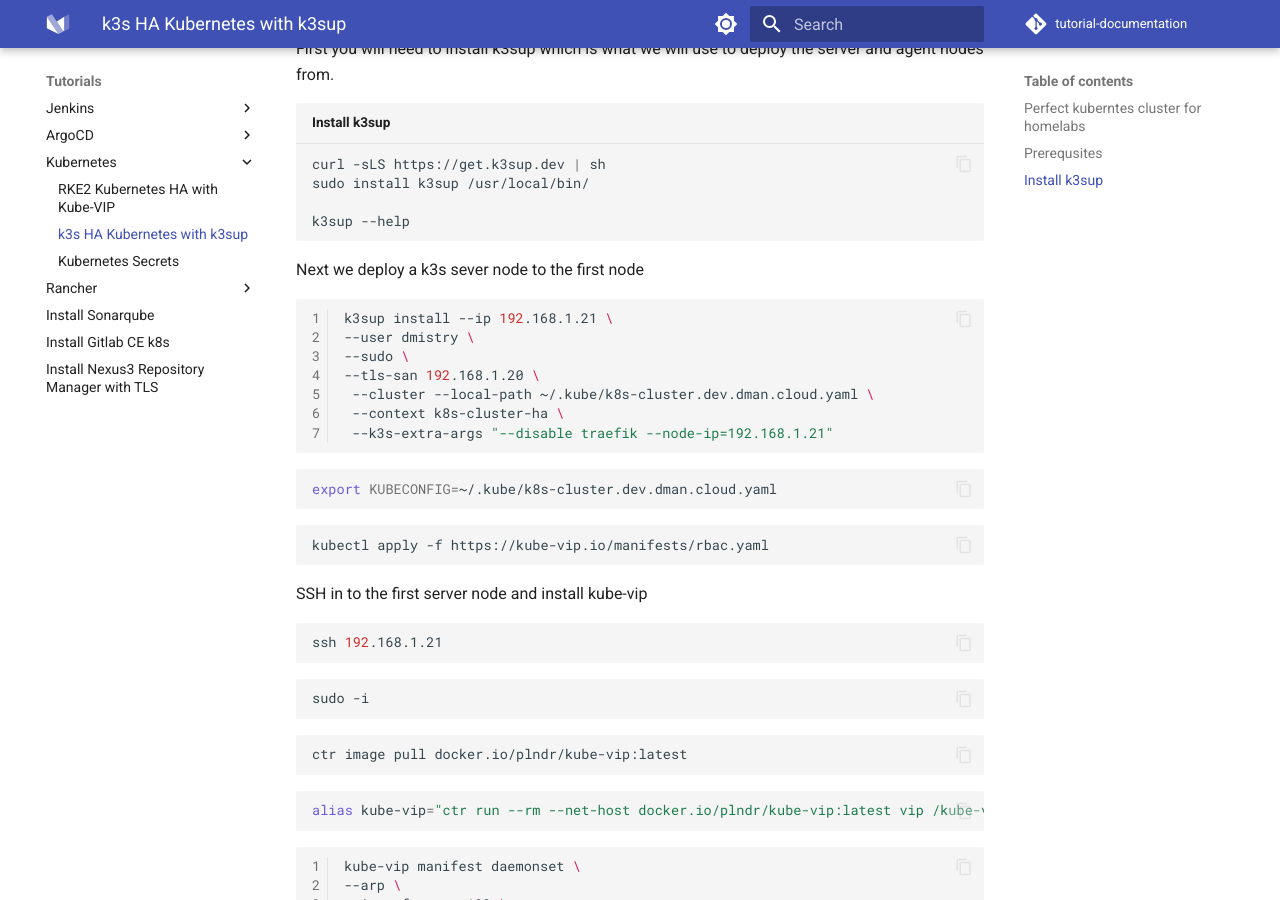
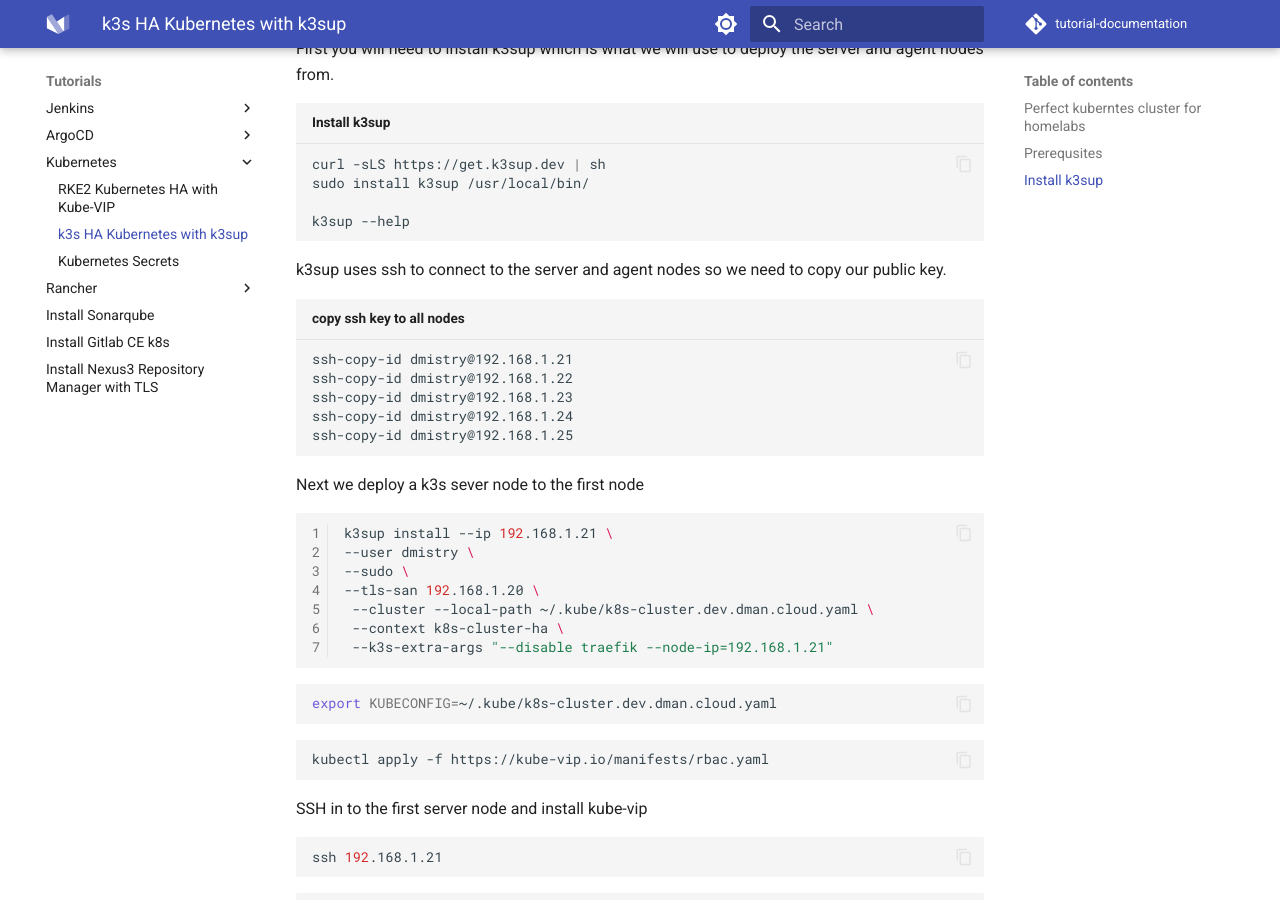
Before and after one commit to dmancloud/tutorial-documentation, an MkDocs documentation site: the page built from docs/k3sup-ha.md, in a window 1280 px wide and 900 px high, scrolled down 778 px. Built offline with MkDocs 1.6.1 and Material for MkDocs 9.7.7, drawn with Linux system fonts in a browser that asks for light colours; comment, search, counter and statistics services are not loaded; the version menu is left out.

Commit message:
added k3sup ha w/kube-vip doc

````diff
--- a/docs/k3sup-ha.md
+++ b/docs/k3sup-ha.md
@@ -22,6 +22,16 @@
 
 k3sup --help
 ```
+k3sup uses ssh to connect to the server and agent nodes so we need to copy our public key.
+
+``` shell title="copy ssh key to all nodes"
+ssh-copy-id dmistry@192.168.1.21
+ssh-copy-id dmistry@192.168.1.22
+ssh-copy-id dmistry@192.168.1.23
+ssh-copy-id dmistry@192.168.1.24
+ssh-copy-id dmistry@192.168.1.25
+```
+
 Next we deploy a k3s sever node to the first node
 
 ``` shell linenums="1"
````
